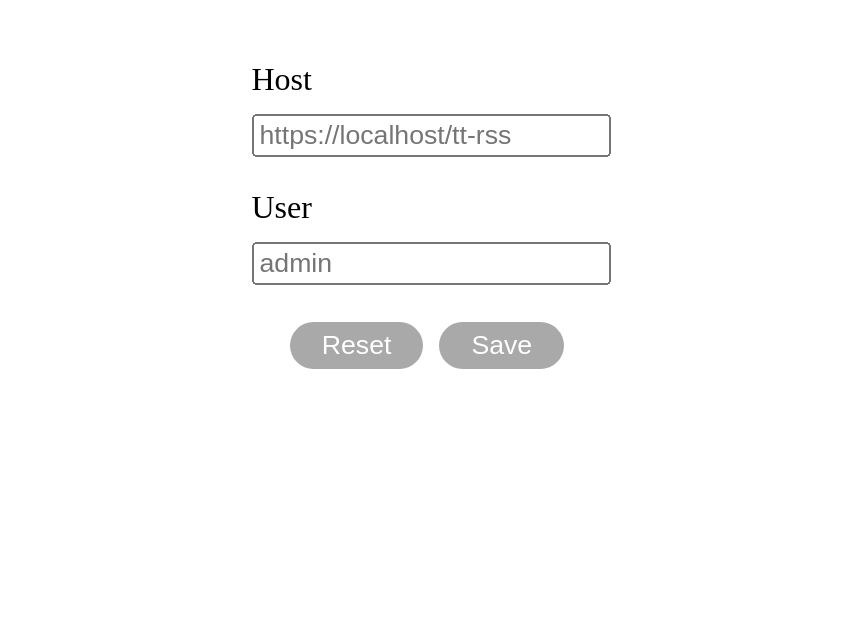
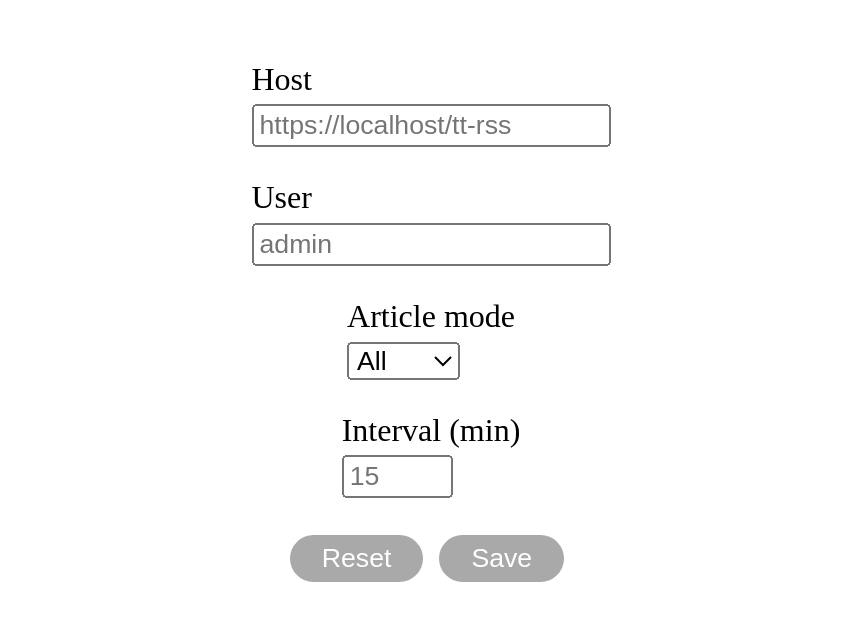
Before and after one commit to danisztls/tt-rss-unread-counter, a browser extension: page app/options.html in a window 1280 px wide. Shown: the part 147-768 px from the top of the page, without its empty margins (209-1074 px from the left). Drawn offline with Linux system fonts and the light colour scheme.

Commit message:
Refactored inputs
- Use label instead of <p>
- New input, article mode
- New input, interval

```diff
--- a/app/options.html
+++ b/app/options.html
@@ -29,8 +29,10 @@
         place-items: center;
       }
 
-      p {
-        margin-bottom: 0.5em;
+      label {
+        display: block;
+        padding-top: 1em;
+        padding-bottom: 0.2em;
       }
 
       input[type="button"] {
@@ -70,18 +72,29 @@
       <img src="icon-128.png">
       <h1>Unread Counter Options</h1>
     </div>
-    <div id="custom" class="pane">
+    <div class="pane">
       <div>
-        <p><span>Host</span></p>
-        <input id="opt-host" placeholder="https://localhost/tt-rss"></input>
+        <label for="opt-host">Host</label>
+        <input id="opt-host" ty[e="url" placeholder="https://localhost/tt-rss">
       </div>
       <div>
-        <p><span>User</span></p>
-        <input id="opt-user" placeholder="admin"></input><br><br>
+        <label for="opt-user">User</label>
+        <input id="opt-user" type="text" placeholder="admin"><br>
       </div>
       <div>
-        <input id="opt-reset" type="button" value="Reset"></input>
-        <input id="opt-save"  type="button" value="Save"></input>
+        <label for="opt-mode">Article mode</label>
+        <select id="opt-mode" type="text">
+            <option value="all" selected="yes">All</option>
+            <option value="fresh">Fresh</option>
+        </select>
+      </div>
+      <div>
+        <label for="opt-interval">Interval (min)</label>
+        <input id="opt-interval" type="number" placeholder=15 min=1 max=60><br><br>
+      </div>
+      <div>
+        <input id="opt-reset" type="button" value="Reset">
+        <input id="opt-save"  type="button" value="Save">
       </div>
     </div>
   </body>
--- a/app/options.js
+++ b/app/options.js
@@ -2,23 +2,21 @@ class Setting {
     constructor(name, defaults) {
         this.name = name
         this.defaults = defaults
-        this.input = document.querySelector("input#opt-" + this.name)
+        this.input = document.querySelector("#opt-" + this.name)
         this.value = this.load()
     }
 
     load() {
-        console.log(this.name) //print
         let value = localStorage.getItem(this.name) // load data
         if (!value) { // set default for null or undefined
             value = this.defaults
         }
-        console.log(this.value) //print
         return value
     }
 
     save() {
         if (this.input.value != "") { // ignore null
-            this.value = this.input.value // assign input to opt
+            this.value = this.input.value.toString() // assign input to opt
             this.input.value = "" // clear input
         }
         localStorage.setItem(this.name, this.value) // store opt
@@ -33,6 +31,8 @@ class Setting {
 
 let host = new Setting('host', "https://localhost/tt-rss")
 let user = new Setting('user', "admin")
+let mode = new Setting('mode', "all")
+let interval = new Setting('interval', "15")
 
 function updatePlaceholders() {
     host.input.placeholder = host.value
@@ -41,12 +41,16 @@ function updatePlaceholders() {
 function saveOpts() {
     host.save()
     user.save()
+    mode.save()
+    interval.save()
     updatePlaceholders()
 }
 
 function resetOpts() {
     host.reset()
     user.reset()
+    mode.reset()
+    interval.reset()
     updatePlaceholders()
 }
 
@@ -54,8 +58,8 @@ window.onload = function main() {
     updatePlaceholders()
 
     // monitor click event
-    document.querySelector("input#opt-save").onclick = saveOpts
-    document.querySelector("input#opt-reset").onclick = resetOpts
+    document.querySelector("#opt-save").onclick = saveOpts
+    document.querySelector("#opt-reset").onclick = resetOpts
 }
 
 // Migration to Manifest v3
```
